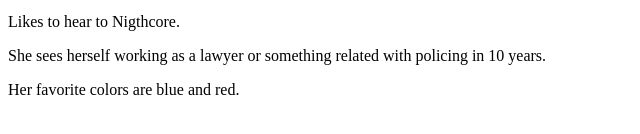
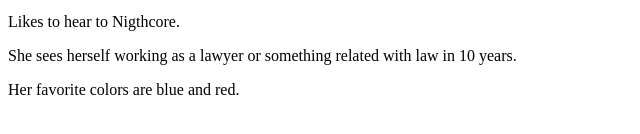
Before and after one commit to emilypatino/Hire-me-Project, a plain HTML site: page index.html in a window 1280 px wide. Shown: the part 580-714 px from the top of the page, 0-640 px from the left. Drawn offline with Linux system fonts and the light colour scheme.

Commit message:
Created using Popcode: https://popcode.org

```diff
--- a/index.html
+++ b/index.html
@@ -13,7 +13,7 @@
     <p> Likes to bother <strong>PEOPLE</strong>.</p>
     <p> Likes the movie <em><a href="https://www.youtube.com/watch?v=FEWeV2_MAWg"target="_blank">Ant Man 2</a></em>.</p>
     <p> Likes to hear to Nigthcore.</p>
-    <p> She sees herself working as a lawyer or something related with policing in 10 years.</p>
+    <p> She sees herself working as a lawyer or something related with law in 10 years.</p>
     <p> Her favorite colors are blue and red.</p>
 
     </div>
```
